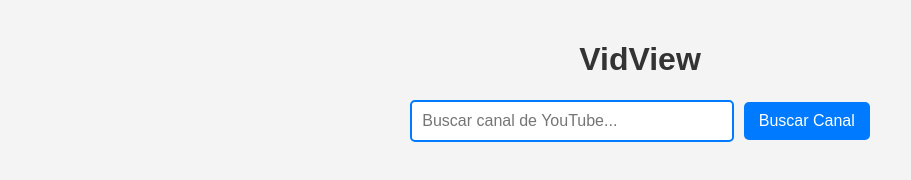
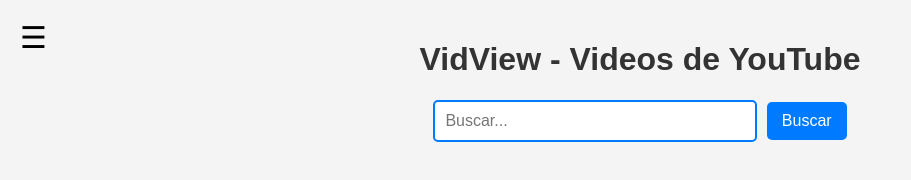
Before and after one commit to YordanDevs/YordanDevs.github.io, a plain HTML site: page index.html in a window 1280 px wide. Shown: the whole page, without its empty margins (0-911 px from the left). Drawn offline with Linux system fonts and the light colour scheme.

Commit message:
Update index.html

```diff
--- a/index.html
+++ b/index.html
@@ -3,14 +3,21 @@
 <head>
     <meta charset="UTF-8">
     <meta name="viewport" content="width=device-width, initial-scale=1.0">
-    <title>VidView</title>
+    <title>VidView - Videos de YouTube</title>
     <link rel="stylesheet" href="styles.css">
 </head>
 <body>
-    <h1>VidView</h1>
+    <div class="menu-btn" onclick="toggleMenu()">
+        &#9776; <!-- Icono de hamburguesa -->
+    </div>
+    <div class="menu" id="menu">
+        <button onclick="mostrarVideos()">Videos</button>
+        <button onclick="mostrarBuscarCanales()">Buscar Canales</button>
+    </div>
+    <h1>VidView - Videos de YouTube</h1>
     <div class="search-container" id="search-container">
-        <input type="text" id="channelSearch" placeholder="Buscar canal de YouTube..." />
-        <button onclick="buscarCanal()">Buscar Canal</button>
+        <input type="text" id="channelSearch" placeholder="Buscar..." />
+        <button onclick="buscar()">Buscar</button>
     </div>
     <div id="canales" class="canales"></div>
     <div id="videos" class="videos"></div>
```
